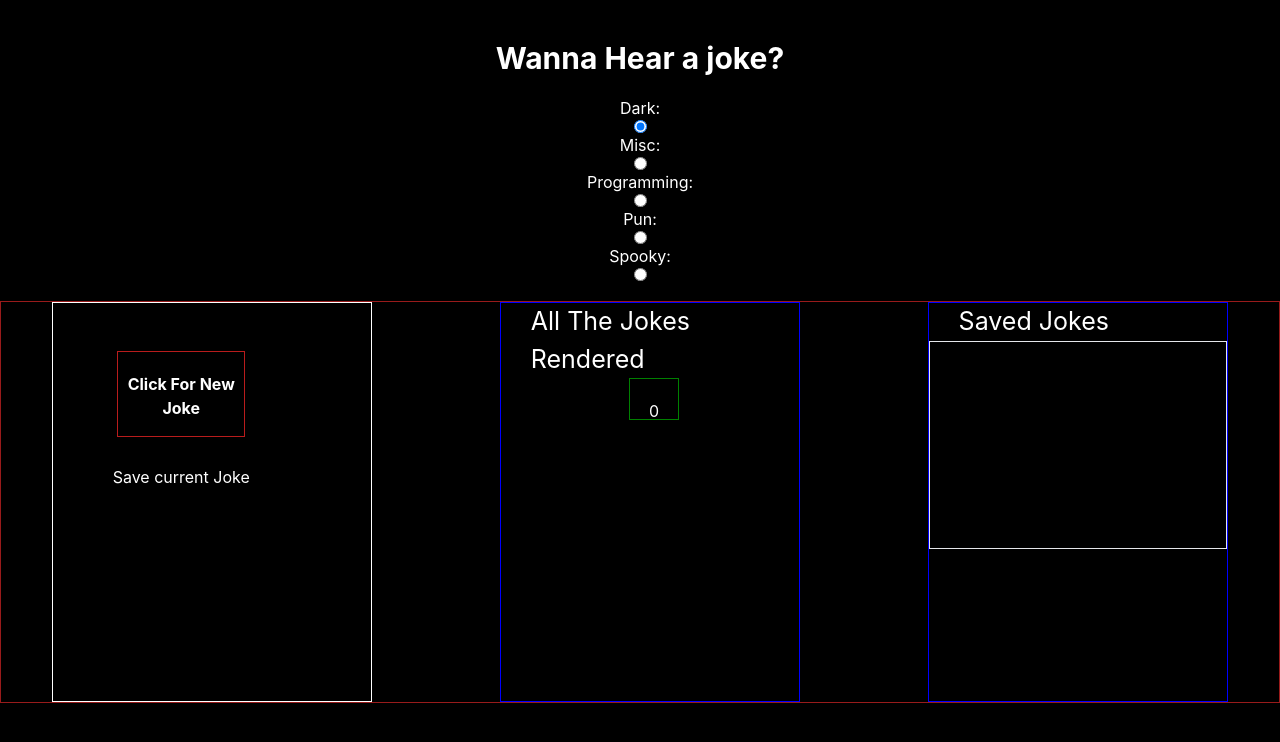
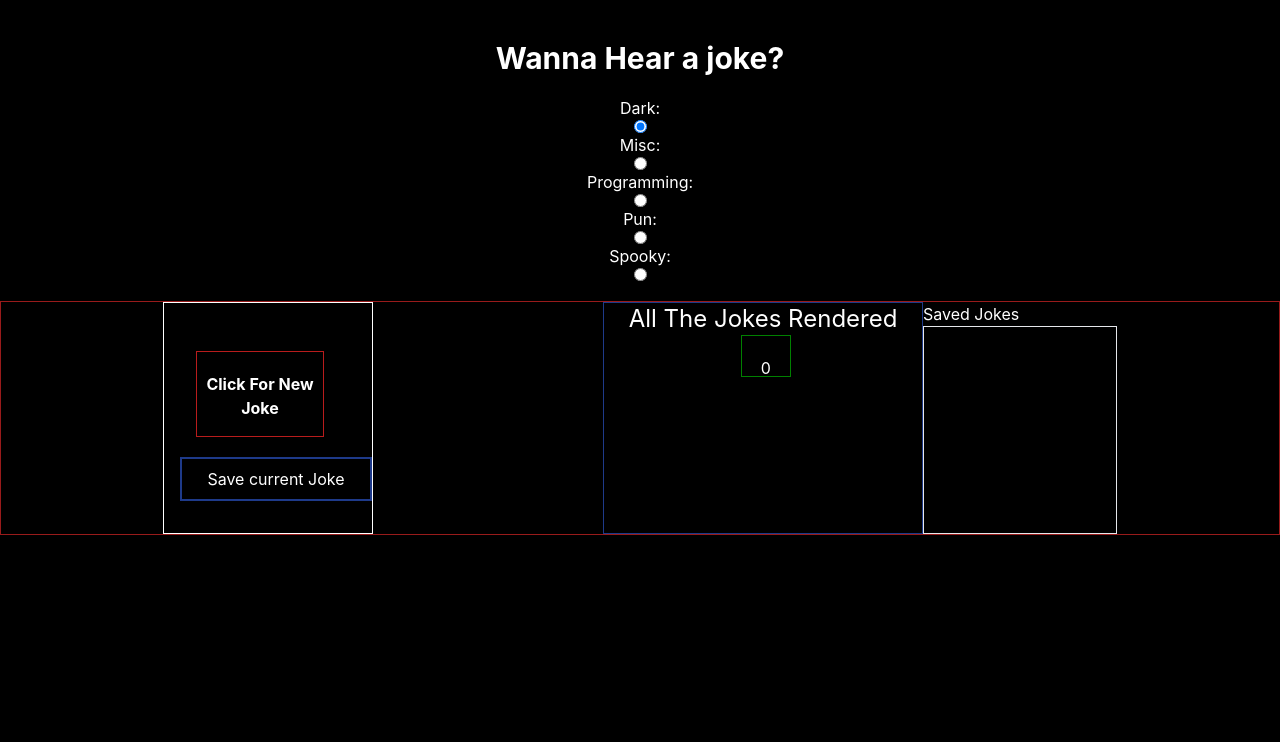
Before and after one commit to Killdroid2342/joke-app, a React (Create React App) app: page / in a window 1280 px wide. Shown: the top 742 px of the page. Built offline with nearby package versions, Linux system fonts and the light colour scheme.

Commit message:
"nearly completed refactoring"

```diff
--- a/src/components/Joke/Data.css
+++ b/src/components/Joke/Data.css
@@ -1,15 +1,5 @@
 /* BUTTON Style */
 
-.Count {
-  border: 1px solid blue;
-  width: 300px;
-  height: 400px;
-  margin-left: 10%;
-}
-.head {
-  margin-left: 10%;
-  font-size: 25px;
-}
 .Numb {
   border: 1px solid green;
   width: 50px;
--- a/src/components/Joke/Joke.js
+++ b/src/components/Joke/Joke.js
@@ -31,8 +31,7 @@ const Joke = ({ genre }) => {
 
   return (
     <Fragment>
-      <div className=' flex flex-row border border-white w-80'>
-        <div>
+      <div className='border border-white'>
         <ul>
           {joke && (
             <div>
@@ -49,7 +48,7 @@ const Joke = ({ genre }) => {
         </ul>
         <div className='flex flex-col'>
           <button
-              className='btn border border-red-700 h-8 w-32 pt-5 pb-16 cursor-pointer font-bold text-white ml-16 mt-12'
+            className='btn border border-red-700 h-8 w-32 pt-5 pb-16 cursor-pointer font-bold text-white ml-8 mt-12'
             onClick={() => {
               setCount(count + 1);
               call();
@@ -58,16 +57,15 @@ const Joke = ({ genre }) => {
             Click For New Joke
           </button>
           <button
-              className='pt-2 pb-2 w-48 ml-8 mt-5 text-white'
+            className='pt-2 pb-2 w-48 ml-4 mt-5 text-white border-2 border-blue-900'
             onClick={saveJoke}
           >
             Save current Joke
           </button>
         </div>
       </div>
-      </div>
-      <div className='Count'>
-        <p className='head'>All The Jokes Rendered</p>
+      <div className='border border-blue-900 w-80 h-auto ml-[18%]'>
+        <p className='text-2xl text-center'>All The Jokes Rendered</p>
         <p className='Numb'>{count}</p>
       </div>
       <div className='Count'>
```
Lines whose indentation alone changed are shown as unchanged.
